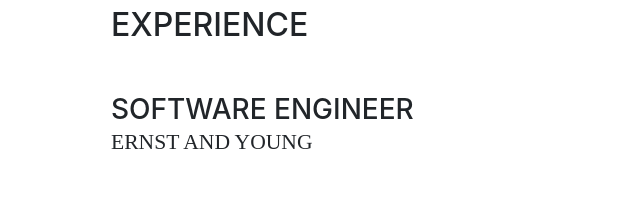
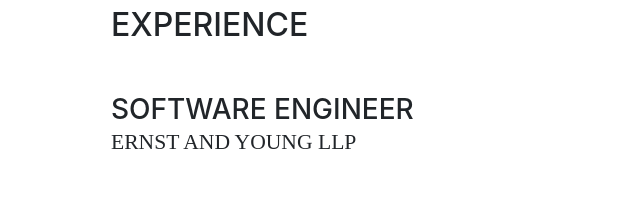
Before and after one commit to anishgomez/personalwebsite, a website with bundled scripts: page docs/index.html in a window 1280 px wide. Shown: the part 1020-1240 px from the top of the page, 209-849 px from the left. Built offline with nearby package versions, Linux system fonts and the light colour scheme; a web font is replaced by a local one.

Commit message:
Photo and Text Change

```diff
--- a/docs/index.html
+++ b/docs/index.html
@@ -105,7 +105,7 @@
                 <div class="resume-item d-flex flex-column flex-md-row mb-5">
                     <div class="resume-content mr-auto">
                         <h3 class="mb-0">Software Engineer</h3>
-                        <div class="subheading mb-3">Ernst and Young</div>
+                        <div class="subheading mb-3">Ernst and Young LLP</div>
                         <!--<p>Bring to the table win-win survival strategies to ensure proactive domination. At the end of the day, going forward, a new normal that has evolved from generation X is on the runway heading towards a streamlined cloud solution. User generated content in real-time will have multiple touchpoints for offshoring.</p>-->
                     </div>
                     <div class="resume-date text-md-right">
```
Also changed, not shown: 2 other files.
